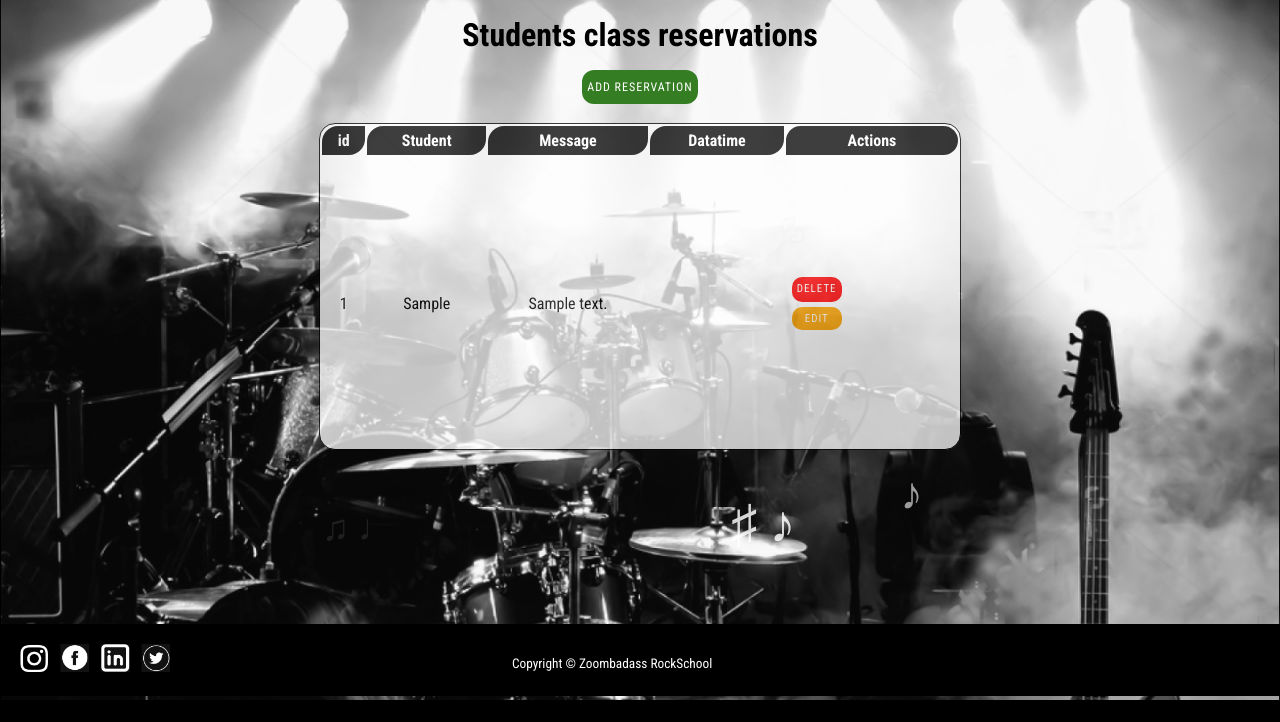
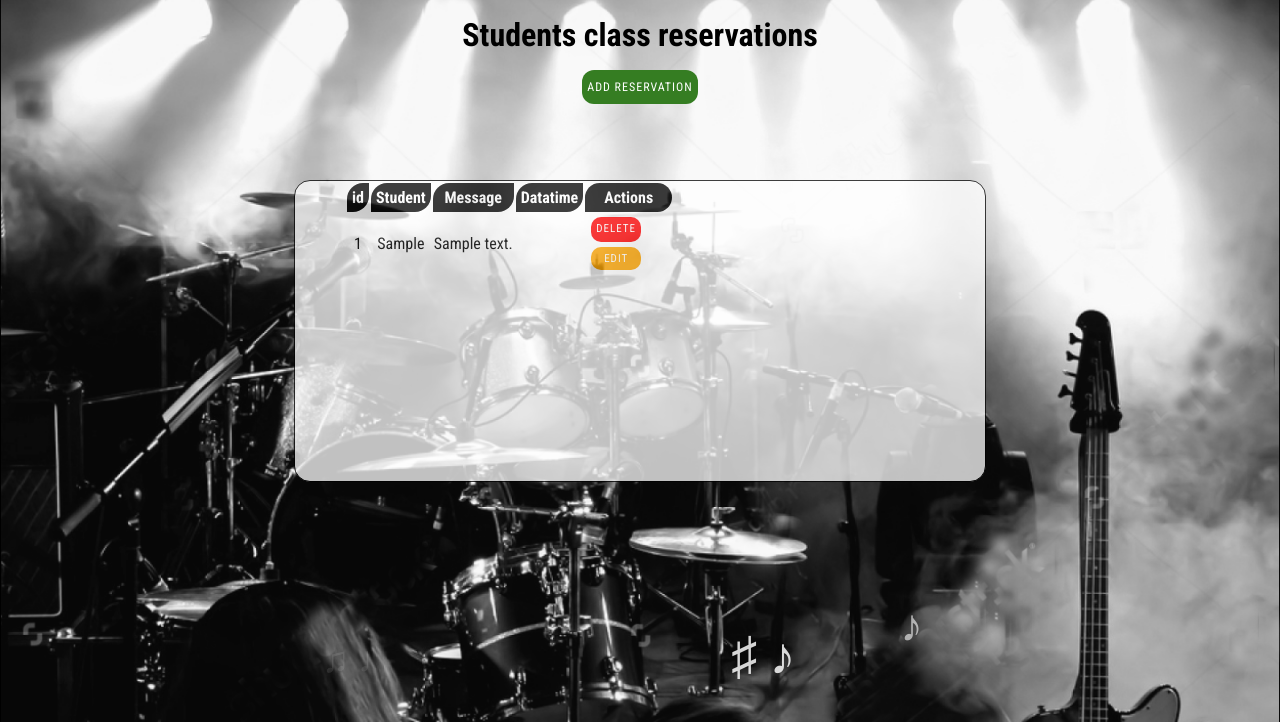
Before and after one commit to Himorell/rockSchool, a PHP site: page / in a window 1280 px wide. Shown: the part 100-822 px from the top of the page. Before the commit the page ends 800 px from the top, so only its background shows below. Run offline with PHP 8.4, Linux system fonts and the light colour scheme; tables that the repository leaves empty or names only in its code hold one stand-in row (values such as "Sample post"); data that the repository does not hold is empty.

Commit message:
insertScroll

```diff
--- a/public/styles/main.css
+++ b/public/styles/main.css
@@ -137,16 +137,29 @@ a.actionCreate:hover{
 
 table{
     width: 50%;
-    height: 60%;
+    height: 300px;
     margin:auto;
     box-sizing: content-box;
+    padding: 0 0 0 50px;
     background-color: white;
     border: 1px solid black;
     opacity: 0.75;
     border-radius: 1em;
     overflow-y: scroll;
     text-align: center;
-    display: table;
+    display: unset;
+}
+
+table::-webkit-scrollbar{
+    position: absolute;
+    border-radius: 0;
+    border-left: 1px solid #cccccc;
+    height: 20px!Important;
+    z-index: 0;
+    background-image: url(https://images.emojiterra.com/twitter/v13.1/512px/1f7e6.png);
+    background-size: 10px;
+    background-repeat: no-repeat;
+    background-position: center center;
 }
 
 th {
--- a/src/Views/studentList.php
+++ b/src/Views/studentList.php
@@ -6,7 +6,7 @@
     <main>
             <h1>Students class reservations</h1>
             <div class="addReservation">
-                <a href="?action=create" class="actionCreate" onclick="executeExample('multipleInputs')">Add reservation</a>
+                <a href="?action=create" class="actionCreate">Add reservation</a>
                 <div id="bars">
                     <div class="bar"></div>
                     <div class="bar"></div>
```
